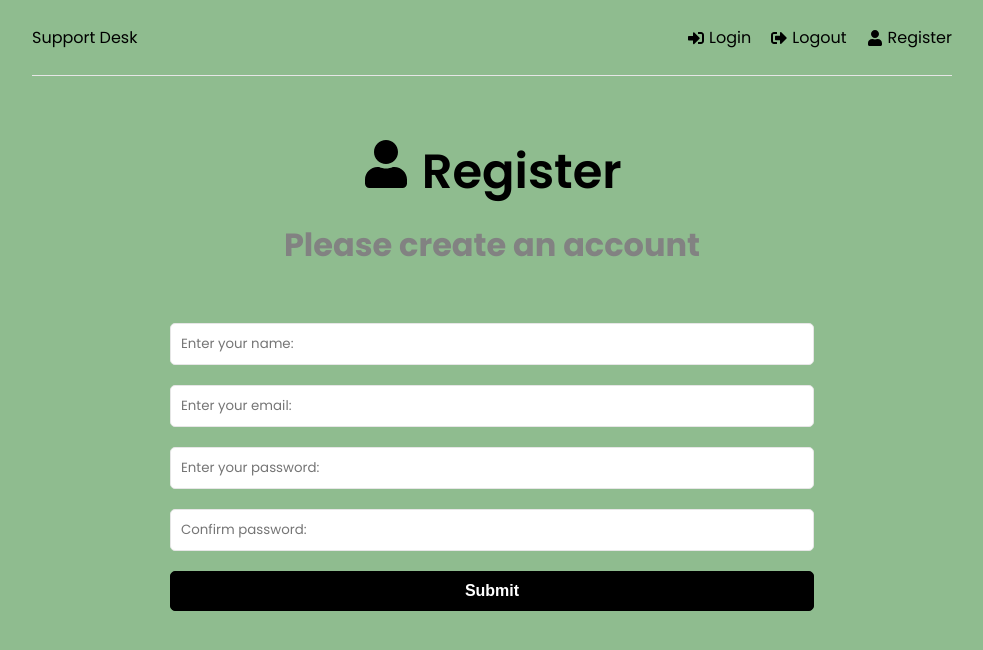
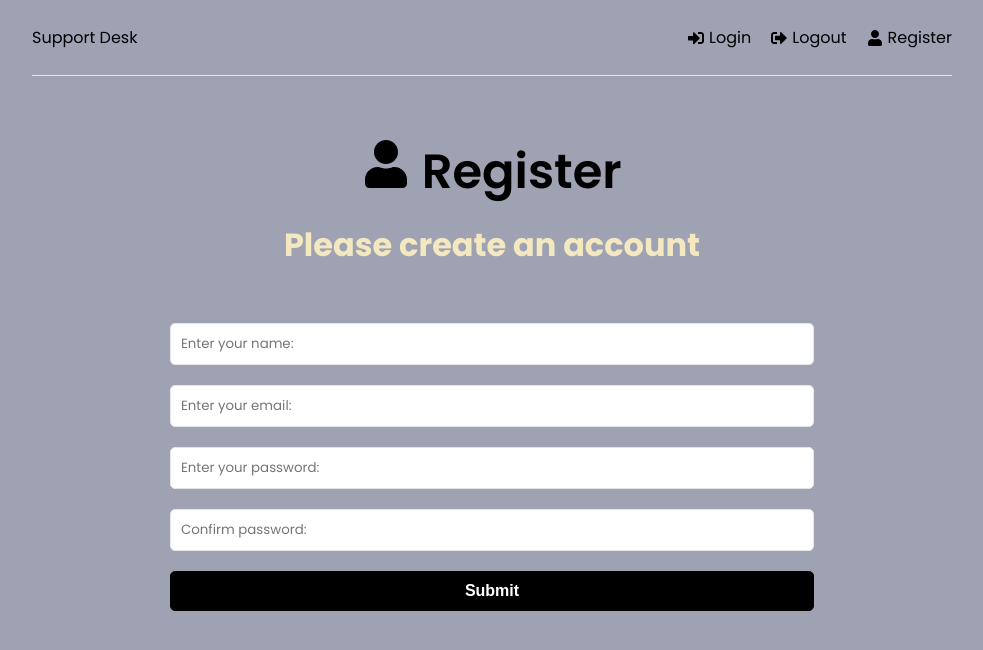
Before and after one commit to OybekKayumov/support-desk, a React (Create React App) app in the folder frontend/: page /register in a window 1280 px wide. Shown: the top 650 px of the page, without its empty margins (148-1131 px from the left). Built offline with nearby package versions, Linux system fonts and the light colour scheme.

Commit message:
Add css: modify color schema

```diff
--- a/frontend/src/index.css
+++ b/frontend/src/index.css
@@ -9,7 +9,7 @@
 body {
   font-family: 'Poppins', sans-serif;
   height: 100vh;
-  background-color: darkseagreen;
+  background-color: #9fa2b2;
 }
 
 a {
@@ -70,6 +70,7 @@ h3 {
 
 .header ul li a:hover {
   color: #777;
+  color: #ece2d0;
 }
 
 .header ul li a svg {
@@ -85,6 +86,7 @@ h3 {
 
 .heading p {
   color: #828282;
+  color: #f4e8c1;
 }
 
 .boxes {
@@ -109,6 +111,7 @@ h3 {
 
 .boxes a:hover {
   color: #777;
+  color: #dbc2cf;
 }
 
 .form {
```
